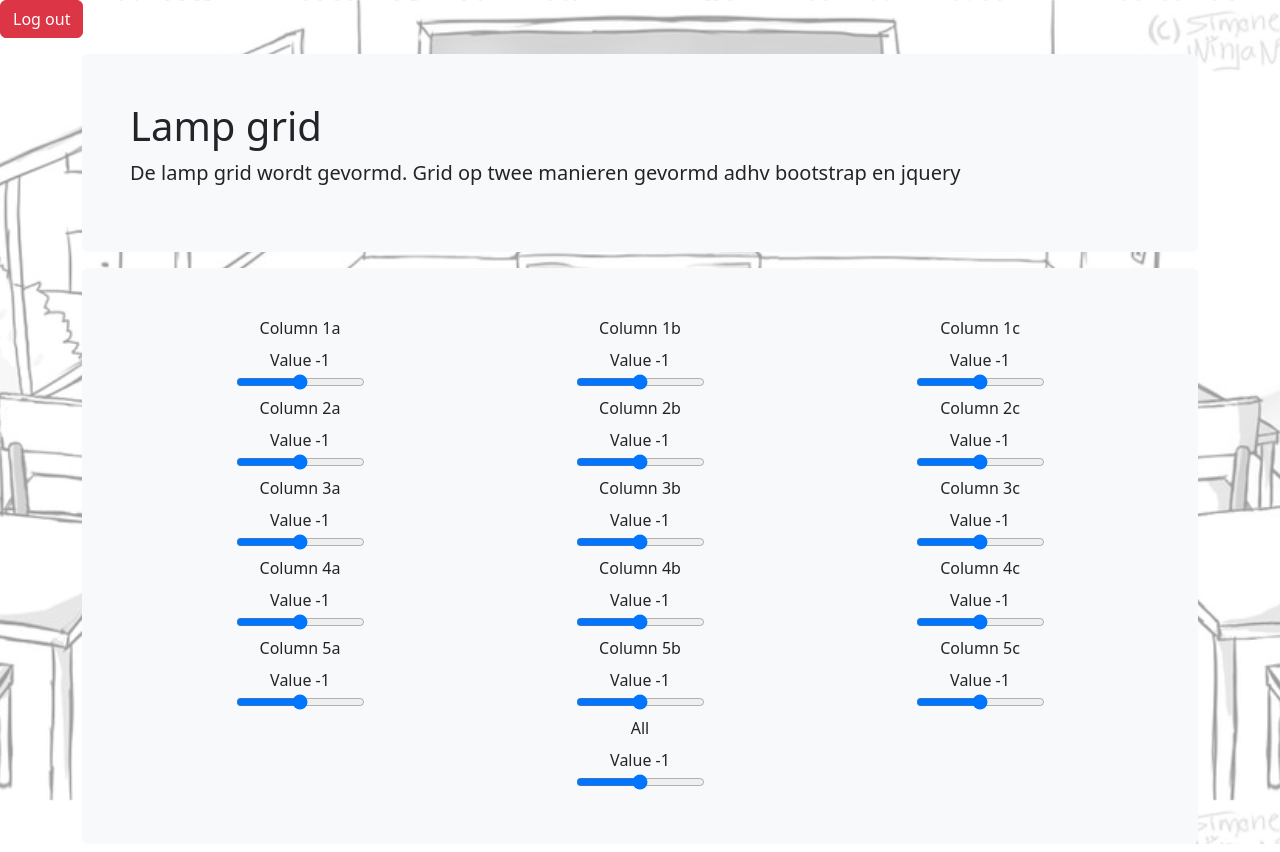
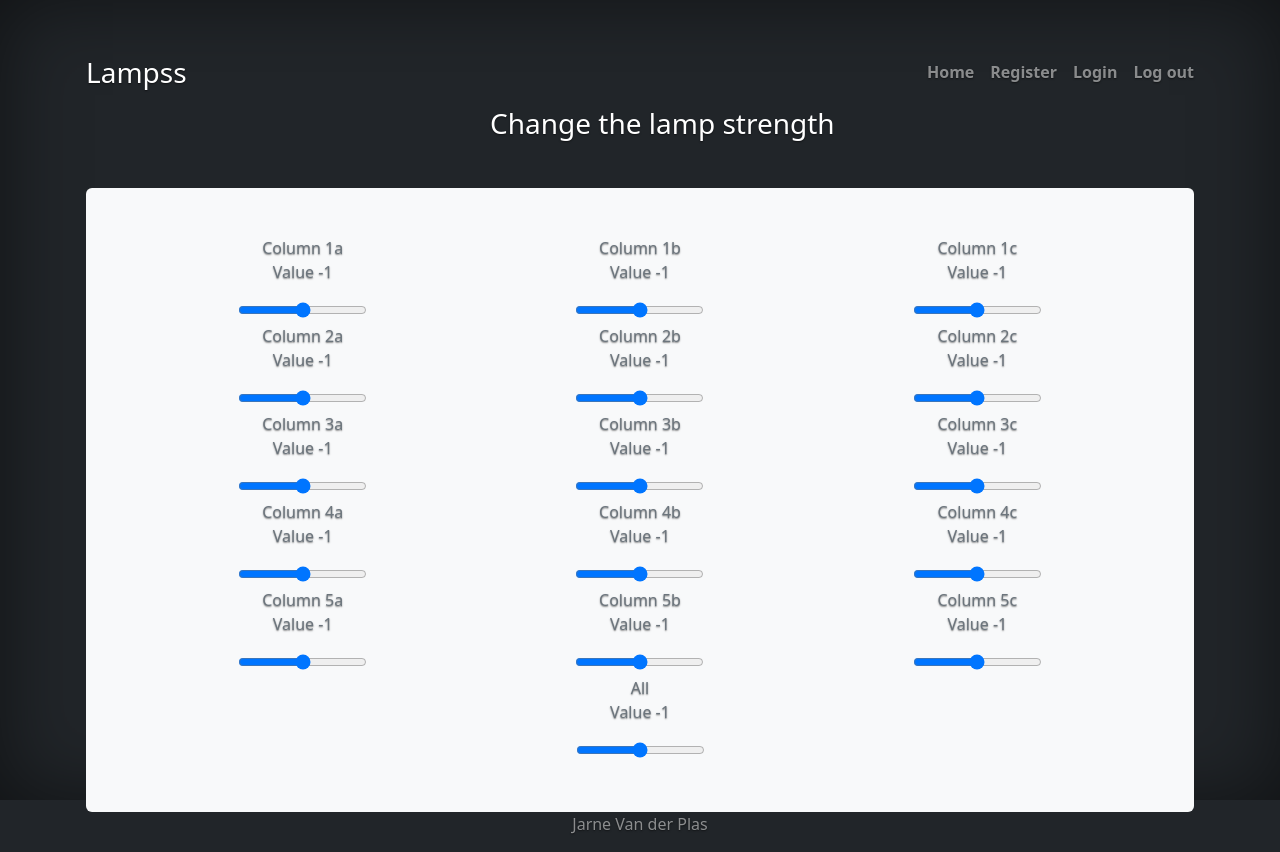
Before and after one commit to JarneVdP/Lamp-webapp-Jarne, a Flask app: page /lamps in a window 1280 px wide. Run offline with Flask 3, Linux system fonts and the light colour scheme; a user stored in the database is signed in; data that the repository does not hold is empty; some libraries are stand-ins or nearby versions.

Commit message:
More HTML CSS updates

```diff
--- a/app/static/css/style.css
+++ b/app/static/css/style.css
@@ -62,3 +62,7 @@ body {
      -moz-border-radius: 8px;
           border-radius: 8px;
 }
+/*change the text hover color of the bnt-xlarge to black altough this doesnt seem to work*/
+.btn-xlarge:hover {
+  color: black;
+}
--- a/app/templates/lamps.html
+++ b/app/templates/lamps.html
@@ -52,7 +52,7 @@
             }
             lampstatus();
 
-            socket.on('ReceiveFromLampServer', function(msg){
+            socket.on('ReceiveFromLampServer', function (msg) {
                 //console.log(msg);
                 lampstatus();
             });
@@ -86,158 +86,223 @@
         });
     </script>
     <style>
-        body {
-            background-image: url("/static/classroom-opacity.png");
-            background-repeat: no-repeat;
-            background-size: cover;
-            background-attachment: fixed;
+        .bd-placeholder-img {
+            font-size: 1.125rem;
+            text-anchor: middle;
+            -webkit-user-select: none;
+            -moz-user-select: none;
+            user-select: none;
+        }
+
+        @media (min-width: 768px) {
+            .bd-placeholder-img-lg {
+                font-size: 3.5rem;
+            }
+        }
+
+        .b-example-divider {
+            height: 3rem;
+            background-color: rgba(0, 0, 0, .1);
+            border: solid rgba(0, 0, 0, .15);
+            border-width: 1px 0;
+            box-shadow: inset 0 .5em 1.5em rgba(0, 0, 0, .1), inset 0 .125em .5em rgba(0, 0, 0, .15);
+        }
+
+        .b-example-vr {
+            flex-shrink: 0;
+            width: 1.5rem;
+            height: 100vh;
+        }
+
+        .bi {
+            vertical-align: -.125em;
+            fill: currentColor;
+        }
+
+        .nav-scroller {
+            position: relative;
+            z-index: 2;
+            height: 2.75rem;
+            overflow-y: hidden;
+        }
+
+        .nav-scroller .nav {
+            display: flex;
+            flex-wrap: nowrap;
+            padding-bottom: 1rem;
+            margin-top: -1px;
+            overflow-x: auto;
+            text-align: center;
+            white-space: nowrap;
+            -webkit-overflow-scrolling: touch;
+        }
+
+        input:focus+label {
+            color: black;
+        }
+        .slider-range {
+            background-color: #0ba9e7;
         }
     </style>
+
+    <link rel="stylesheet" href="static/css/style.css">
+    <link rel="stylesheet" href="static/css/cover.css">
+
 </head>
 
 
-<body>
-    <a href="/logout" class="btn btn-danger" role="button">Log out</a>
+<body class="d-flex h-100 text-center text-bg-dark">
 
-    <main class="container">
-        <div class="bg-light p-5 mt-3 rounded">
-            <h1> Lamp grid</h1>
-            <p class="lead">De lamp grid wordt gevormd. Grid op twee manieren gevormd adhv bootstrap en jquery</p>
+    <div class="container d-flex w-100 h-100 p-3 mx-auto flex-column">
+        <header class="mb-auto">
+            <div>
+                <h3 class="float-md-start mb-0">Lampss</h3>
+                <nav class="nav nav-masthead justify-content-center float-md-end">
+                    <a class="nav-link fw-bold py-1 px-0" href="/">Home</a>
+                    <a class="nav-link fw-bold py-1 px-0" aria-current="page" href="/register">Register</a>
+                    <a class="nav-link fw-bold py-1 px-0" href="/login">Login</a>
+                    <a class="nav-link fw-bold py-1 px-0" href="/logout">Log out</a>
+                </nav>
+            </div>
+        </header>
+        <div class="text-center">
+            <div class="form-signin w-auto m-auto text-nowrap">
+                <h1 class="h3 mb-3 fw-normal">Change the lamp strength</h1>
+            </div>
         </div>
-    </main>
-
-
-    <main class="container">
         <div class="bg-light p-5 mt-3 rounded">
             <div class="container text-center">
                 <div class="row">
                     <div class="col">
-                        <label for="customRange1" class="form-label">Column 1a</label>
-                        <br> Value
-                        <span class="myvalues" id="customRange1aValue"> -1 </span>
-                        <br>
+                        <label for="customRange1" class="text-muted">Column 1a</label>
+                        <p class="text-muted">Value
+                            <span class="myvalues text-muted" id="customRange1aValue"> -1 </span>
+                        </p>
                         <input type="range" min="0" max="100" class="myslider-range" id="customRange1a">
                     </div>
                     <div class="col">
-                        <label for="customRange1" class="form-label">Column 1b</label>
-                        <br> Value
-                        <span class="myvalues" id="customRange1bValue"> -1 </span>
-                        <br>
+                        <label for="customRange1" class="text-muted">Column 1b</label>
+                        <p class="text-muted">Value
+                            <span class="myvalues text-muted" id="customRange1bValue"> -1 </span>
+                        </p>
                         <input type="range" min="0" max="100" class="myslider-range" id="customRange1b">
-
                     </div>
                     <div class="col">
-                        <label for="customRange1" class="form-label">Column 1c</label>
-                        <br> Value
-                        <span class="myvalues" id="customRange1cValue"> -1 </span>
-                        <br>
+                        <label for="customRange1" class="text-muted">Column 1c</label>
+                        <p class="text-muted">Value
+                            <span class="myvalues text-muted" id="customRange1cValue"> -1 </span>
+                        </p>
                         <input type="range" min="0" max="100" class="myslider-range" id="customRange1c">
                     </div>
                 </div>
                 <div class="row">
                     <div class="col">
-                        <label for="customRange1" class="form-label">Column 2a</label>
-                        <br> Value
-                        <span class="myvalues" id="customRange2aValue"> -1 </span>
-                        <br>
+                        <label for="customRange1" class="text-muted">Column 2a</label>
+                        <p class="text-muted">Value
+                            <span class="myvalues text-muted" id="customRange2aValue"> -1 </span>
+                        </p>
                         <input type="range" min="0" max="100" class="myslider-range" id="customRange2a">
                     </div>
                     <div class="col">
-                        <label for="customRange1" class="form-label">Column 2b</label>
-                        <br> Value
-                        <span class="myvalues" id="customRange2bValue"> -1 </span>
-                        <br>
+                        <label for="customRange1" class="text-muted">Column 2b</label>
+                        <p class="text-muted">Value
+                            <span class="myvalues text-muted" id="customRange2bValue"> -1 </span>
+                        </p>
                         <input type="range" min="0" max="100" class="myslider-range" id="customRange2b">
                     </div>
                     <div class="col">
-                        <label for="customRange1" class="form-label">Column 2c</label>
-                        <br> Value
-                        <span class="myvalues" id="customRange2cValue"> -1 </span>
-                        <br>
+                        <label for="customRange1" class="text-muted">Column 2c</label>
+                        <p class="text-muted">Value
+                            <span class="myvalues text-muted" id="customRange2cValue"> -1 </span>
+                        </p>
                         <input type="range" min="0" max="100" class="myslider-range" id="customRange2c">
                     </div>
                 </div>
                 <div class="row">
                     <div class="col">
-                        <label for="customRange1" class="form-label">Column 3a</label>
-                        <br> Value
-                        <span class="myvalues" id="customRange3aValue"> -1 </span>
-                        <br>
+                        <label for="customRange1" class="text-muted">Column 3a</label>
+                        <p class="text-muted">Value
+                            <span class="myvalues text-muted" id="customRange3aValue"> -1 </span>
+                        </p>
                         <input type="range" min="0" max="100" class="myslider-range" id="customRange3a">
                     </div>
                     <div class="col">
-                        <label for="customRange1" class="form-label">Column 3b</label>
-                        <br> Value
-                        <span class="myvalues" id="customRange3bValue"> -1 </span>
-                        <br>
+                        <label for="customRange1" class="text-muted">Column 3b</label>
+                        <p class="text-muted">Value
+                            <span class="myvalues text-muted" id="customRange3bValue"> -1 </span>
+                        </p>
                         <input type="range" min="0" max="100" class="myslider-range" id="customRange3b">
                     </div>
                     <div class="col">
-                        <label for="customRange1" class="form-label">Column 3c</label>
-                        <br> Value
-                        <span class="myvalues" id="customRange3cValue"> -1 </span>
-                        <br>
+                        <label for="customRange1" class="text-muted">Column 3c</label>
+                        <p class="text-muted">Value
+                            <span class="myvalues text-muted" id="customRange3cValue"> -1 </span>
+                        </p>
                         <input type="range" min="0" max="100" class="myslider-range" id="customRange3c">
                     </div>
                 </div>
                 <div class="row">
                     <div class="col">
-                        <label for="customRange1" class="form-label">Column 4a</label>
-                        <br> Value
-                        <span class="myvalues" id="customRange4aValue"> -1 </span>
-                        <br>
+                        <label for="customRange1" class="text-muted">Column 4a</label>
+                        <p class="text-muted">Value
+                            <span class="myvalues text-muted" id="customRange4aValue"> -1 </span>
+                        </p>
                         <input type="range" min="0" max="100" class="myslider-range" id="customRange4a">
                     </div>
                     <div class="col">
-                        <label for="customRange1" class="form-label">Column 4b</label>
-                        <br> Value
-                        <span class="myvalues" id="customRange4bValue"> -1 </span>
-                        <br>
+                        <label for="customRange1" class="text-muted">Column 4b</label>
+                        <p class="text-muted">Value
+                            <span class="myvalues text-muted" id="customRange4bValue"> -1 </span>
+                        </p>
                         <input type="range" min="0" max="100" class="myslider-range" id="customRange4b">
                     </div>
                     <div class="col">
-                        <label for="customRange1" class="form-label">Column 4c</label>
-                        <br> Value
-                        <span class="myvalues" id="customRange4cValue"> -1 </span>
-                        <br>
+                        <label for="customRange1" class="text-muted">Column 4c</label>
+                        <p class="text-muted">Value
+                            <span class="myvalues text-muted" id="customRange4cValue"> -1 </span>
+                        </p>
                         <input type="range" min="0" max="100" class="myslider-range" id="customRange4c">
                     </div>
                 </div>
                 <div class="row">
                     <div class="col">
-                        <label for="customRange1" class="form-label">Column 5a</label>
-                        <br> Value
-                        <span class="myvalues" id="customRange5aValue"> -1 </span>
-                        <br>
+                        <label for="customRange1" class="text-muted">Column 5a</label>
+                        <p class="text-muted">Value
+                            <span class="myvalues text-muted" id="customRange5aValue"> -1 </span>
+                        </p>
                         <input type="range" min="0" max="100" class="myslider-range" id="customRange5a">
                     </div>
                     <div class="col">
-                        <label for="customRange1" class="form-label">Column 5b</label>
-                        <br> Value
-                        <span class="myvalues" id="customRange5bValue"> -1 </span>
-                        <br>
+                        <label for="customRange1" class="text-muted">Column 5b</label>
+                        <p class="text-muted">Value
+                            <span class="myvalues text-muted" id="customRange5bValue"> -1 </span>
+                        </p>
                         <input type="range" min="0" max="100" class="myslider-range" id="customRange5b">
                     </div>
                     <div class="col">
-                        <label for="customRange1" class="form-label">Column 5c</label>
-                        <br> Value
-                        <span class="myvalues" id="customRange5cValue"> -1 </span>
-                        <br>
+                        <label for="customRange1" class="text-muted">Column 5c</label>
+                        <p class="text-muted">Value
+                            <span class="myvalues text-muted" id="customRange5cValue"> -1 </span>
+                        </p>
                         <input type="range" min="0" max="100" class="myslider-range" id="customRange5c">
                     </div>
                 </div>
                 <div class="row">
                     <div class="col">
-                        <label for="customRange1" class="form-label">All</label>
-                        <br> Value
-                        <span class="myvalues" id="customRange6aValue"> -1 </span>
-                        <br>
-                        <input type="range" min="0" max="100" class="myslider-range-all" id="customRange6a">
+                        <label for="customRange1" class="text-muted">All</label>
+                        <p class="text-muted">Value
+                            <span class="myvalues text-muted" id="customRange6  aValue"> -1 </span>
+                        </p>
+                        <input type="range" min="0" max="100" class="myslider-range" id="customRange6a">
                     </div>
                 </div>
             </div>
         </div>
-    </main>
+
+        <footer class="mt-auto text-white-50">
+            <p> Jarne Van der Plas</p>
+        </footer>
+    </div>
 </body>
 
 </html>
```
Also changed, not shown: app/templates/index.html (+7 -2 lines).
